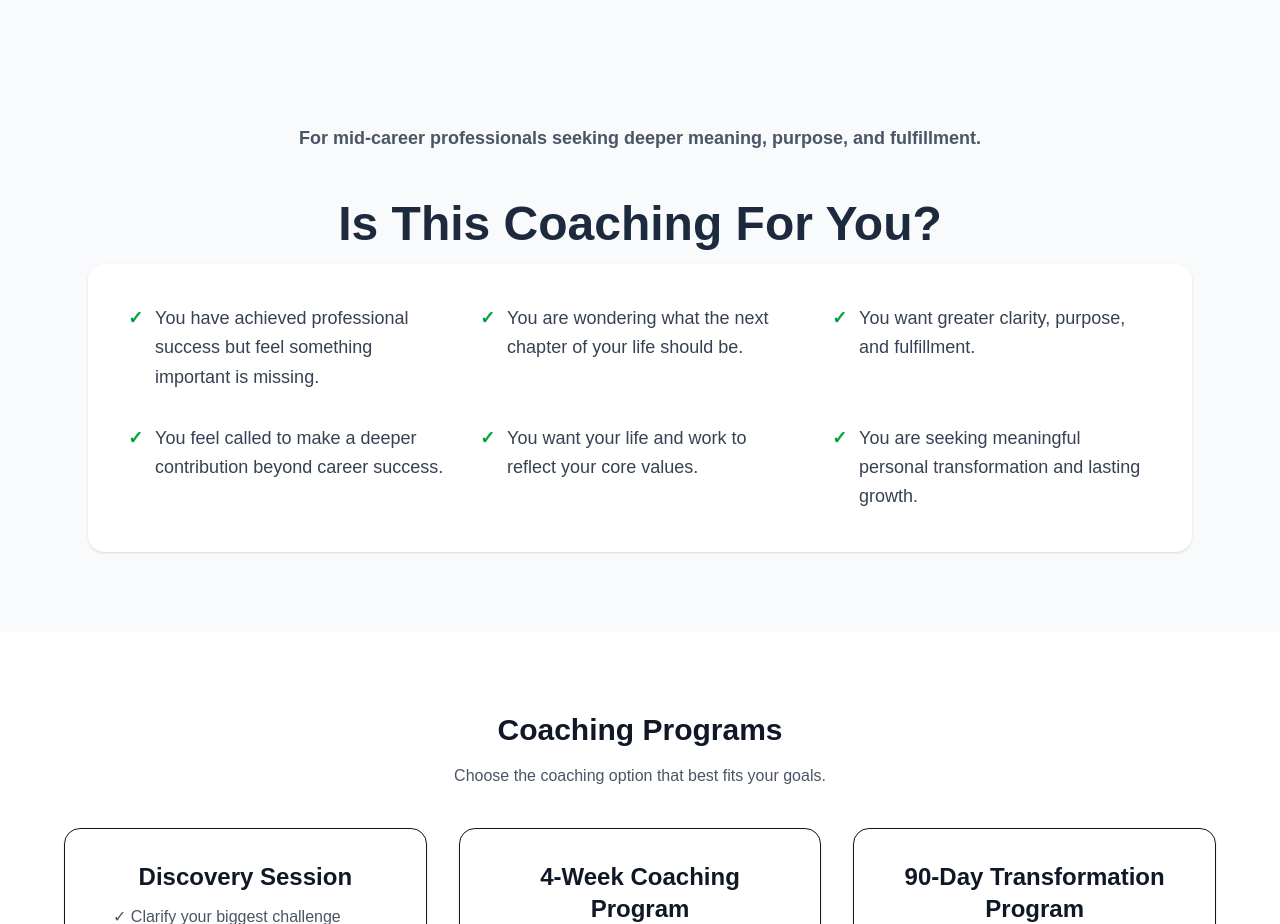
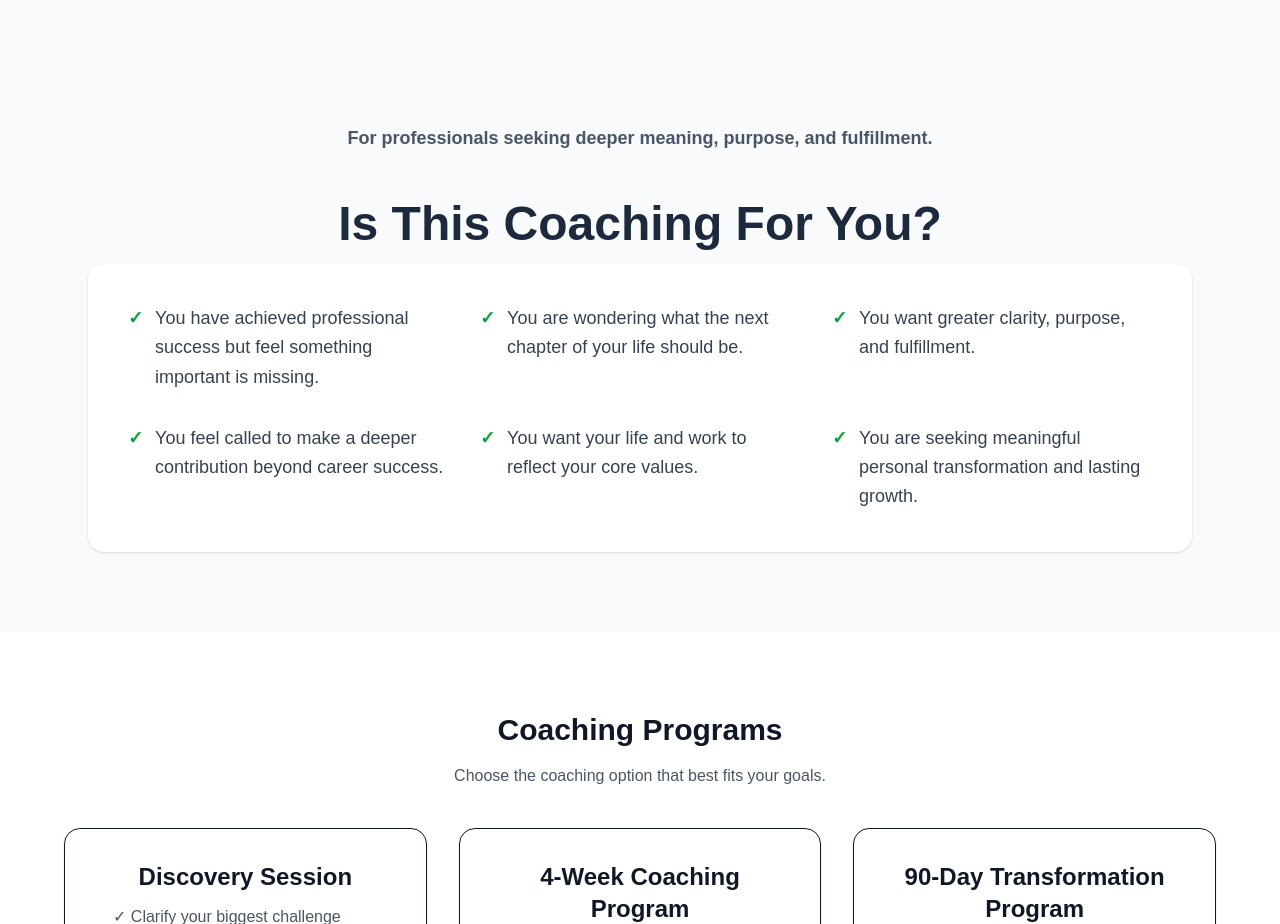
Before and after one commit to sumankchandra/coaching-webapp, a Next.js app: page / in a window 1280 px wide. Shown: the part 940-1864 px from the top of the page. Built offline with nearby package versions, Linux system fonts and the light colour scheme; no server answers.

Commit message:
Update mid-career to professionals

```diff
--- a/app/page.tsx
+++ b/app/page.tsx
@@ -164,7 +164,7 @@ if (!error) {
 
     <h2 className="text-4xl md:text-4xl md:text-5xl font-bold text-center mb-4 text-slate-800">
       <p className="text-center text-gray-600 mb-12 text-lg">
-  For mid-career professionals seeking deeper meaning, purpose, and fulfillment.
+  For professionals seeking deeper meaning, purpose, and fulfillment.
 </p>
       Is This Coaching For You?
     </h2>
```
